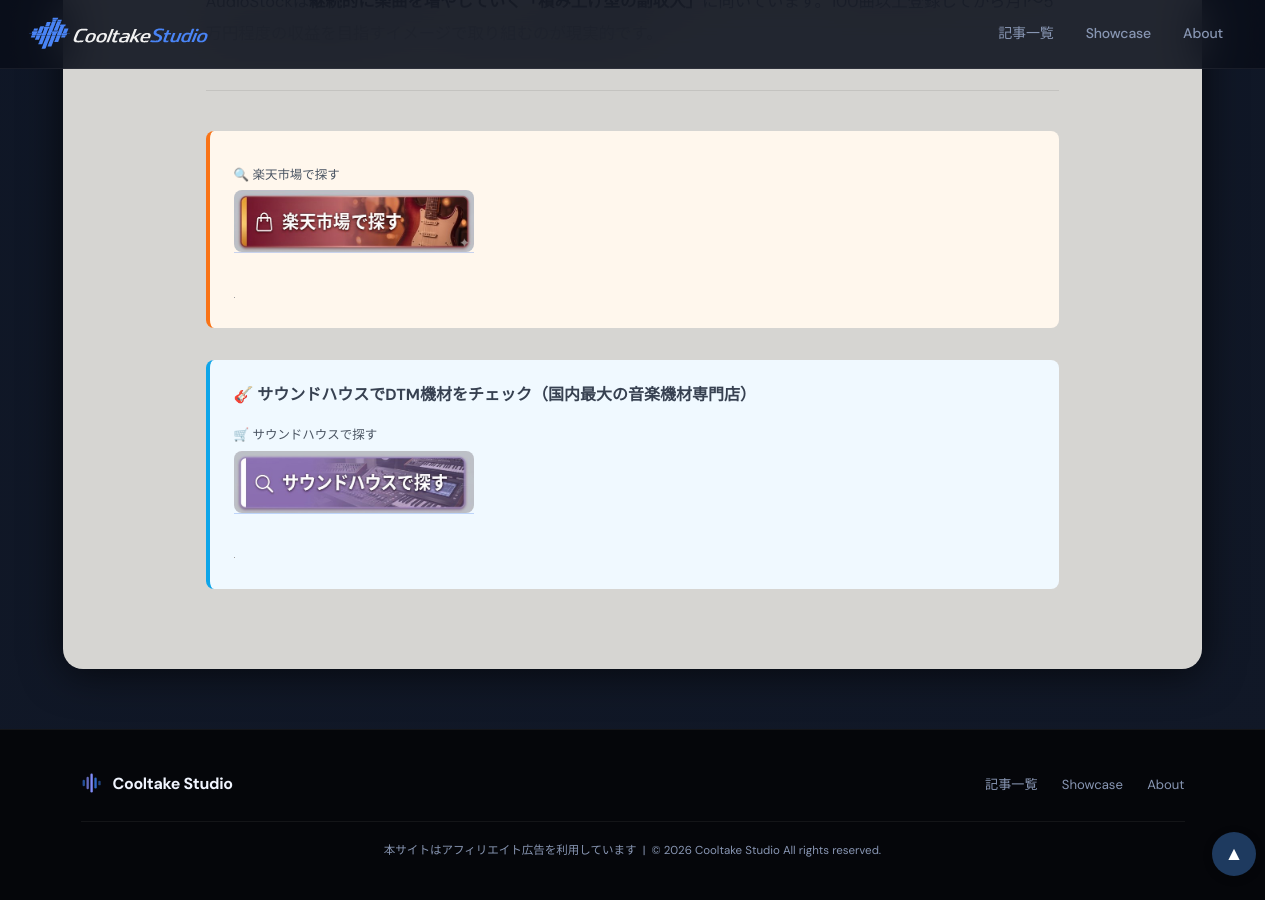
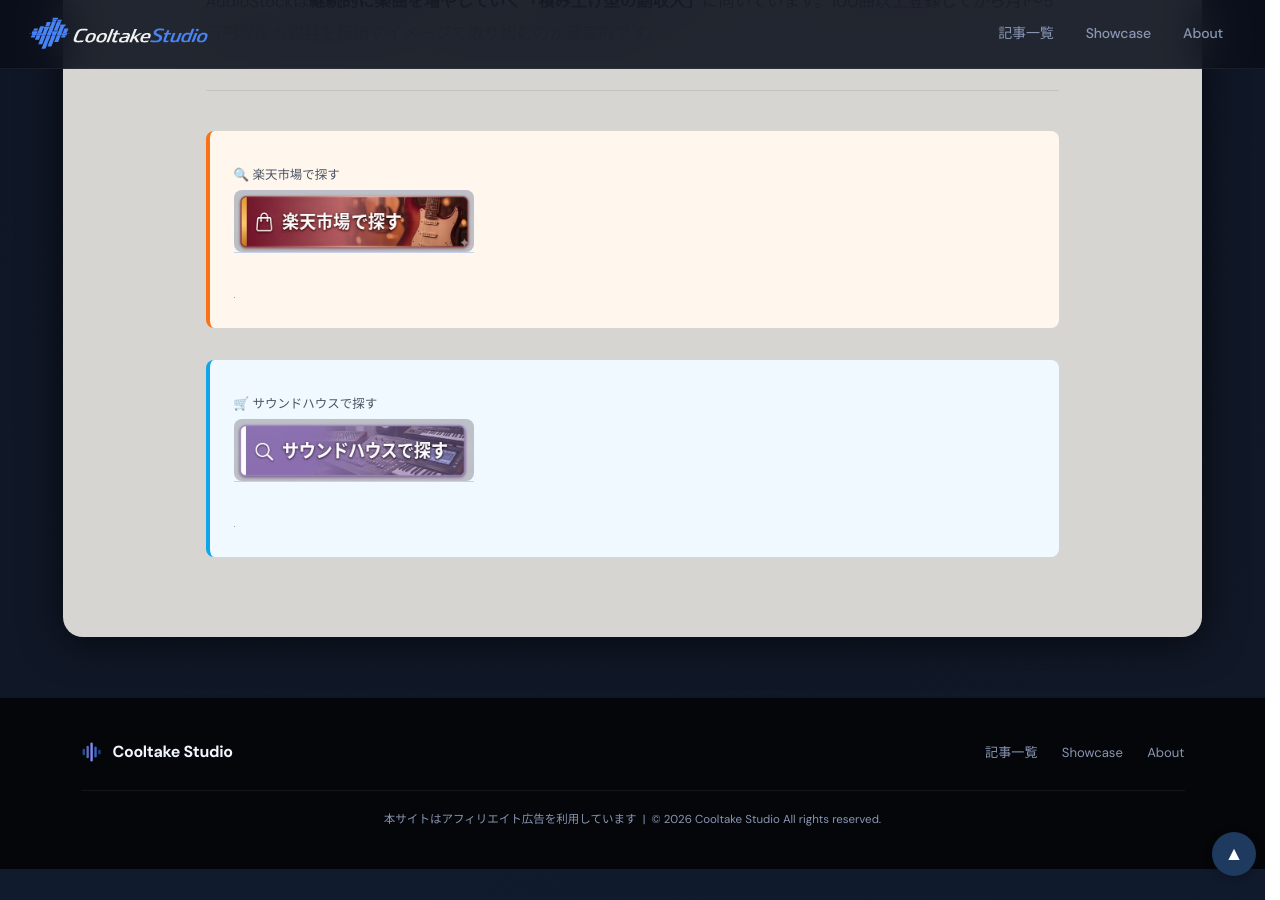
Before and after one commit to cooltake/cooltake-staging, a Jekyll site: the page built from _posts/2026-05-24-audiostock-guide.md, in a window 1280 px wide and 900 px high, scrolled down 5120 px. Built offline with Jekyll 4.4.1, drawn with Linux system fonts in a browser that asks for light colours; some web fonts are replaced; grey boxes are pictures that could not be loaded.

Commit message:
style: fix remaining button patterns in 2026-05-24-audiostock-guide.md

```diff
--- a/_posts/2026-05-24-audiostock-guide.md
+++ b/_posts/2026-05-24-audiostock-guide.md
@@ -137,7 +137,6 @@
 </div>
 
 <div style="margin:2rem 0;padding:1.2rem 1.5rem;background:#f0f9ff;border-left:4px solid #0ea5e9;border-radius:8px;">
-<p style="margin:0 0 .6rem;font-weight:bold;font-size:1rem;">&#x1F3B8; サウンドハウスでDTM機材をチェック（国内最大の音楽機材専門店）</p>
 <div style="margin:.8rem 0;"><span style="display:block;font-size:.78rem;color:#4b5563;margin-bottom:3px;margin-top:6px;">🛒 サウンドハウスで探す</span>
 <a href="https://h.accesstrade.net/sp/cc?rk=01001xqc00os63&url=https%3A%2F%2Fwww.soundhouse.co.jp%2Fsearch%2Findex%2F%3Fsearch_all%3DDTM" rel="nofollow" referrerpolicy="no-referrer-when-downgrade" style="display:inline-block;text-decoration:none;"><img src="/assets/images/btn-soundhouse.jpg" alt="サウンドハウスで探す" width="240" style="height:auto;border-radius:8px;display:block;"></a></div>
 <img src="https://h.accesstrade.net/sp/rr?rk=01001xqc00os63" width="1" height="1" border="0" alt="" loading="lazy">
```
